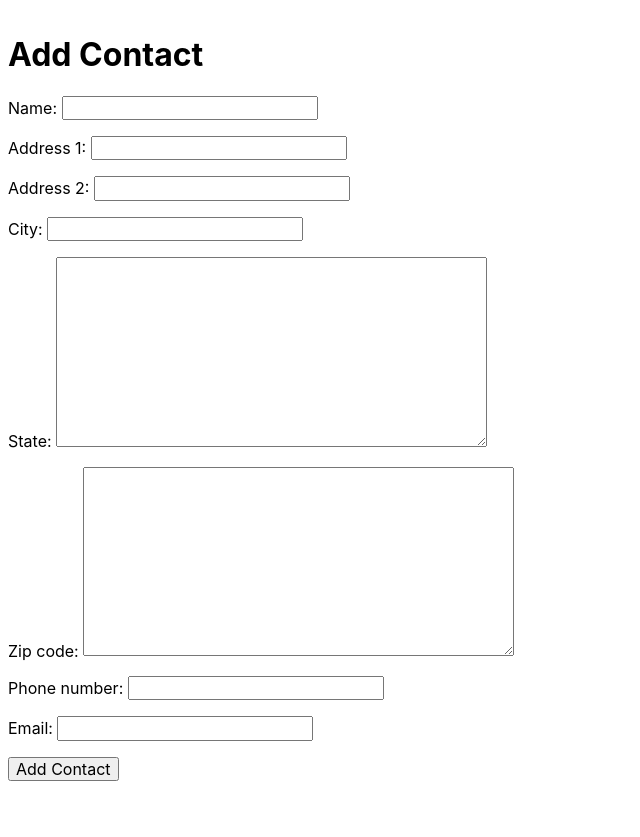
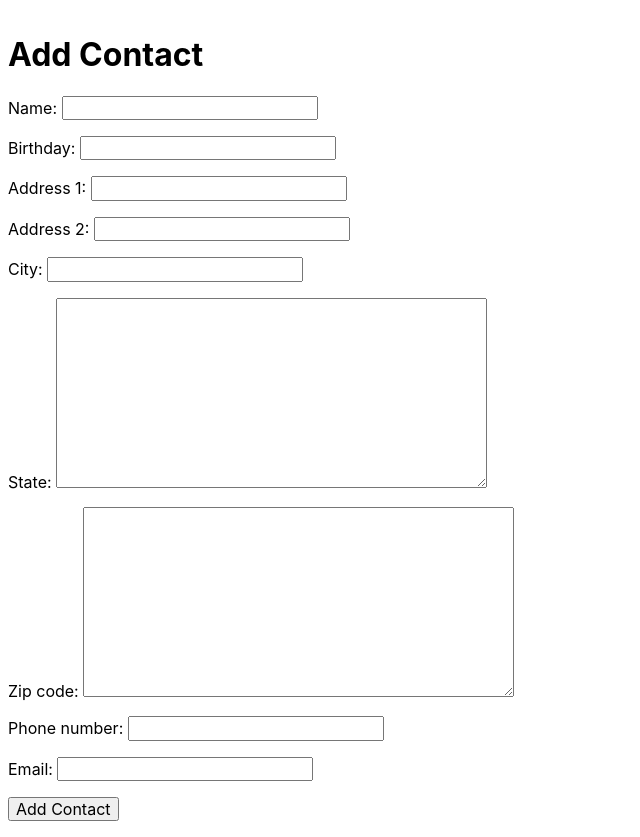
Before and after one commit to momentum-team-1/django-uptact-kaleyfawcett, a Django app: page /contacts/add/ in a window 1280 px wide. Shown: the whole page, without its empty margins (0-640 px from the left). Before the commit the page ends 781 px from the top, so only its background shows below. Run offline with Django 3.2, Linux system fonts and the light colour scheme.

Commit message:
happy birthday to youuuuu

```diff
--- a/contacts/forms.py
+++ b/contacts/forms.py
@@ -7,6 +7,7 @@ class ContactForm(forms.ModelForm):
         model = Contact
         fields = [
             'name',
+            'birthday',
             'address_1',
             'address_2',
             'city',
--- a/contacts/models.py
+++ b/contacts/models.py
@@ -9,6 +9,7 @@ class Contact(models.Model):
         message="Phone number must be entered in the format: '+9999999999'.")
 
     name = models.CharField(max_length=255)
+    birthday = models.DateField(null=True, blank=True)
     email = models.EmailField(null=True, blank=True)
     phone_number = models.CharField(max_length=11,
                                     validators=[phone_regex],
--- a/templates/contacts/list_contacts.html
+++ b/templates/contacts/list_contacts.html
@@ -9,6 +9,7 @@
   {% for contact in contacts %}
   <div class="w-33 pa3">
     <h2>{{ contact.name }}</h2>
+    <h3>{{ contact.birthday }}</h3>
 
     <div class="flex">
       <div class="pr2"><i class="icofont-location-pin"></i></div>
```
